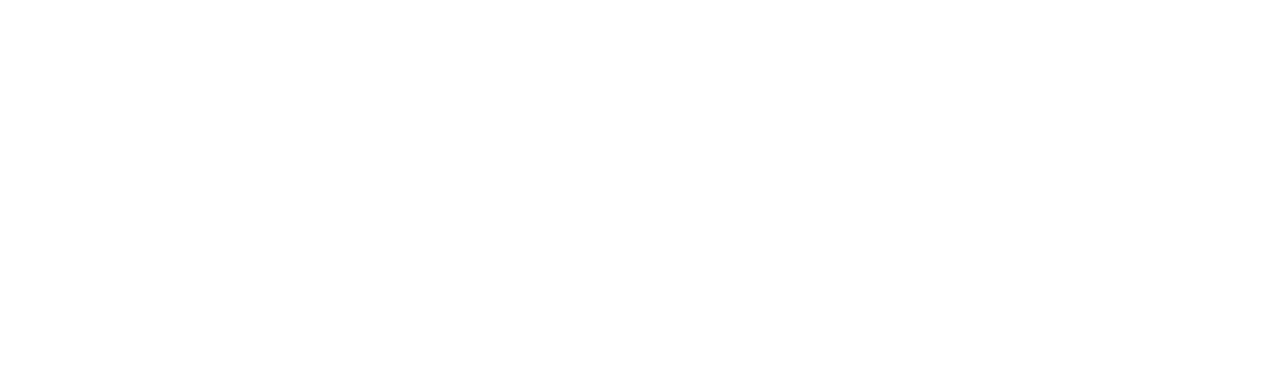
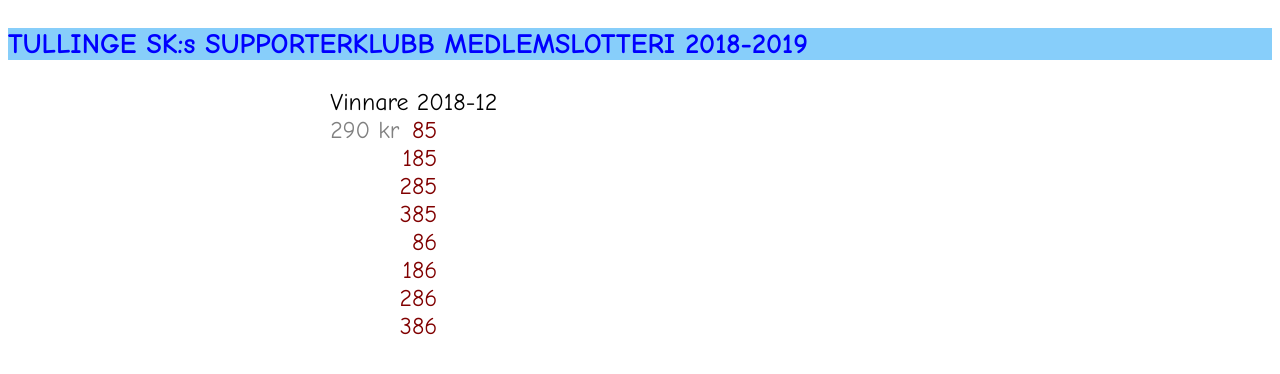
Before and after one commit to rhersen/supporter-parcel, a website built with Parcel: page index.html in a window 1280 px wide. Built offline with nearby package versions, Linux system fonts and the light colour scheme.

Commit message:
Add some example markup

```diff
--- a/index.html
+++ b/index.html
@@ -3,8 +3,69 @@
 <head>
   <meta charset="UTF-8">
   <title>TULLINGE SK:s SUPPORTERKLUBB MEDLEMSLOTTERI 2018-2019</title>
+  <style type="text/css" media="screen">
+    body {
+      font-family: "Comic Sans MS", cursive;
+      font-size: x-large;
+    }
+
+    .months {
+      display: flex;
+      flex-direction: row;
+      flex-wrap: wrap;
+      justify-content: space-evenly;
+    }
+
+    .month {
+      display: flex;
+      flex-direction: column;
+      flex-basis: 49%;
+    }
+
+    .winners {
+      display: flex;
+      flex-direction: row;
+    }
+
+    .amount {
+      color: gray;
+    }
+
+    h3 {
+      color: blue;
+      background-color: lightskyblue;
+    }
+
+    .numbers {
+      display: flex;
+      flex-direction: column;
+      align-items: flex-end;
+      color: maroon;
+    }
+  </style>
 </head>
 <body>
 <script src="./index.js"></script>
+<div>
+  <h3>TULLINGE SK:s SUPPORTERKLUBB MEDLEMSLOTTERI 2018-2019</h3>
+  <div class="months">
+    <div class="month">
+      <div>Vinnare 2018-12</div>
+      <div class="winners">
+        <div class="amount">290 kr</div>
+        <div class="numbers">
+          <div>85</div>
+          <div>185</div>
+          <div>285</div>
+          <div>385</div>
+          <div>86</div>
+          <div>186</div>
+          <div>286</div>
+          <div>386</div>
+        </div>
+      </div>
+    </div>
+  </div>
+</div>
 </body>
 </html>
```
